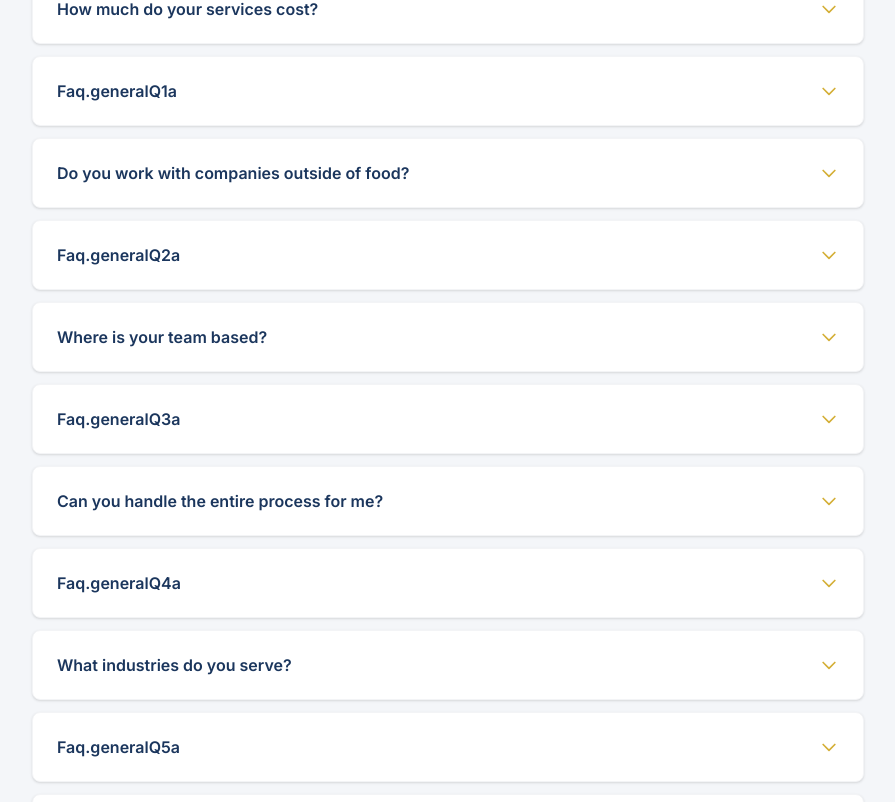
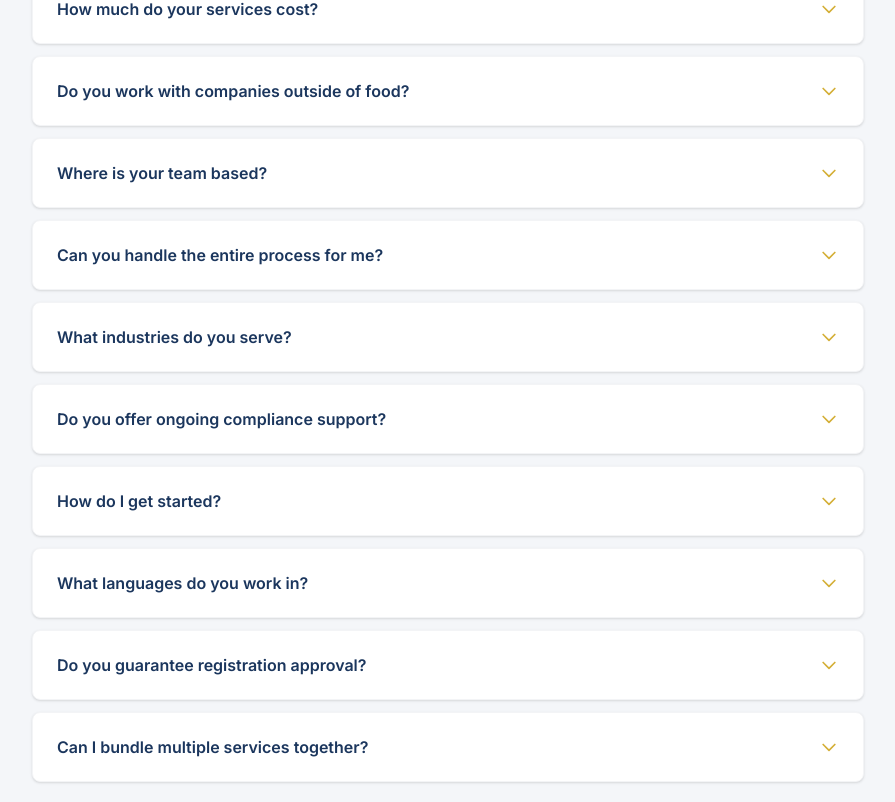
Before and after one commit to seasea-clouds/sinotradecompliance, a Next.js app: page /en/faq in a window 1280 px wide. Shown: the part 438-1240 px from the top of the page, without its empty margins (192-1087 px from the left). Built offline with nearby package versions, Linux system fonts and the light colour scheme.

Commit message:
fix: FAQ page t.raw → t.has 避免 MISSING_MESSAGE error，构建 0 error (632 pages)

```diff
--- a/src/app/(site)/[locale]/faq/page.tsx
+++ b/src/app/(site)/[locale]/faq/page.tsx
@@ -29,14 +29,18 @@ export default async function FAQPage({ params }: { params: Promise<{ locale: st
     const title = t(`${prefix}Title`);
     const items: { question: string; answer: string }[] = [];
     for (let i = 1; i <= 20; i++) {
-      const q = t.raw(`${prefix}Q${i}`) as string | undefined;
-      const a = t.raw(`${prefix}A${i}`) as string | undefined;
-      if (q && a) items.push({ question: q, answer: a });
+      const qKey = `${prefix}Q${i}`;
+      const aKey = `${prefix}A${i}`;
+      if (t.has(qKey) && t.has(aKey)) {
+        items.push({ question: t(qKey), answer: t(aKey) });
+      }
       // Check for sub-answers (Q3a/A3a, Q4a/A4a)
-      const qa = t.raw(`${prefix}Q${i}a`) as string | undefined;
-      const aa = t.raw(`${prefix}A${i}a`) as string | undefined;
-      if (qa && aa) items.push({ question: qa, answer: aa });
-      if (!q && !a) break;
+      const qaKey = `${prefix}Q${i}a`;
+      const aaKey = `${prefix}A${i}a`;
+      if (t.has(qaKey) && t.has(aaKey)) {
+        items.push({ question: t(qaKey), answer: t(aaKey) });
+      }
+      if (!t.has(qKey) && !t.has(aKey)) break;
     }
     return { title, items };
   }
```
Also changed, not shown: 1 other file (tests, documents, lock files or other folders).
